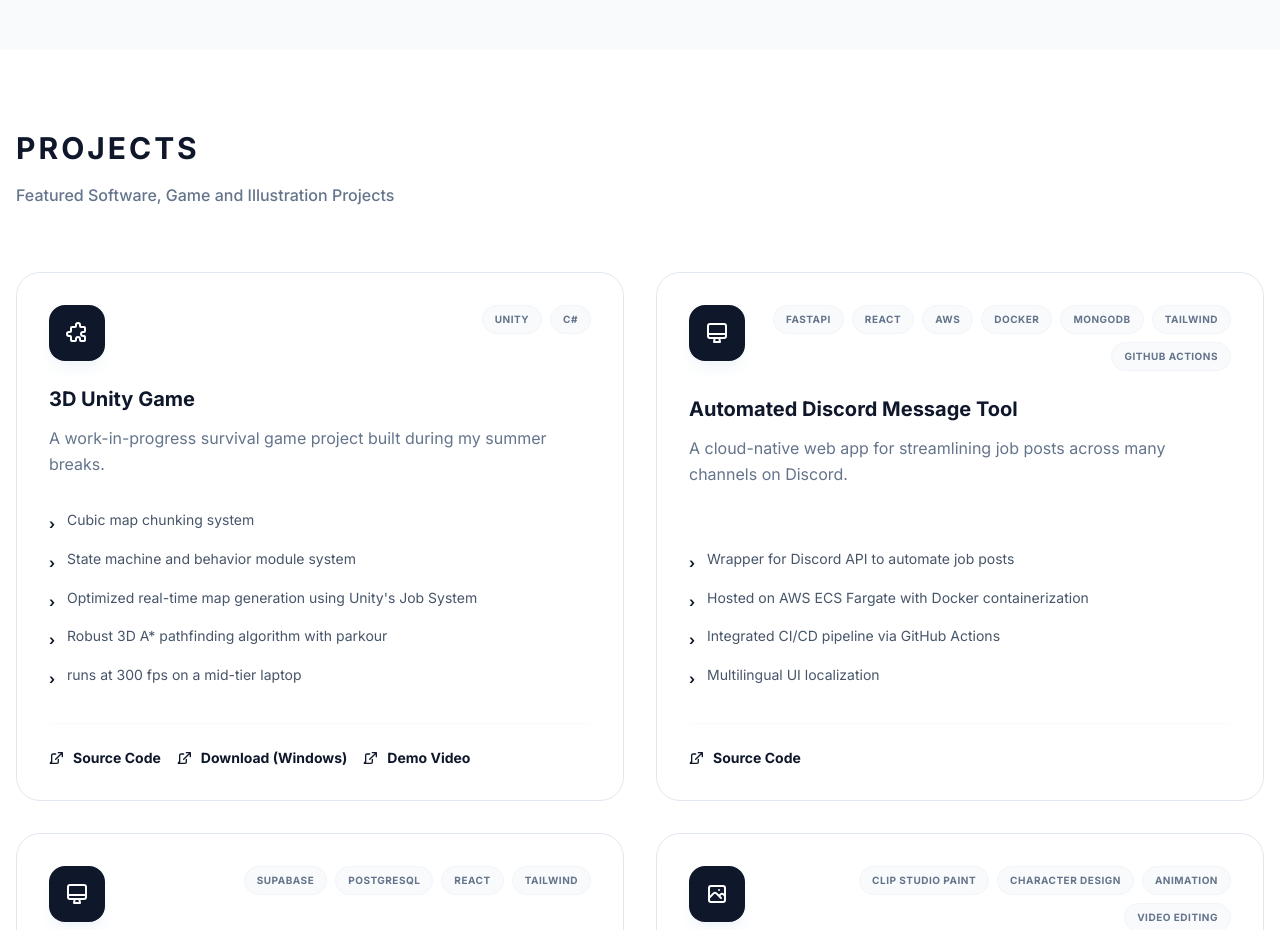
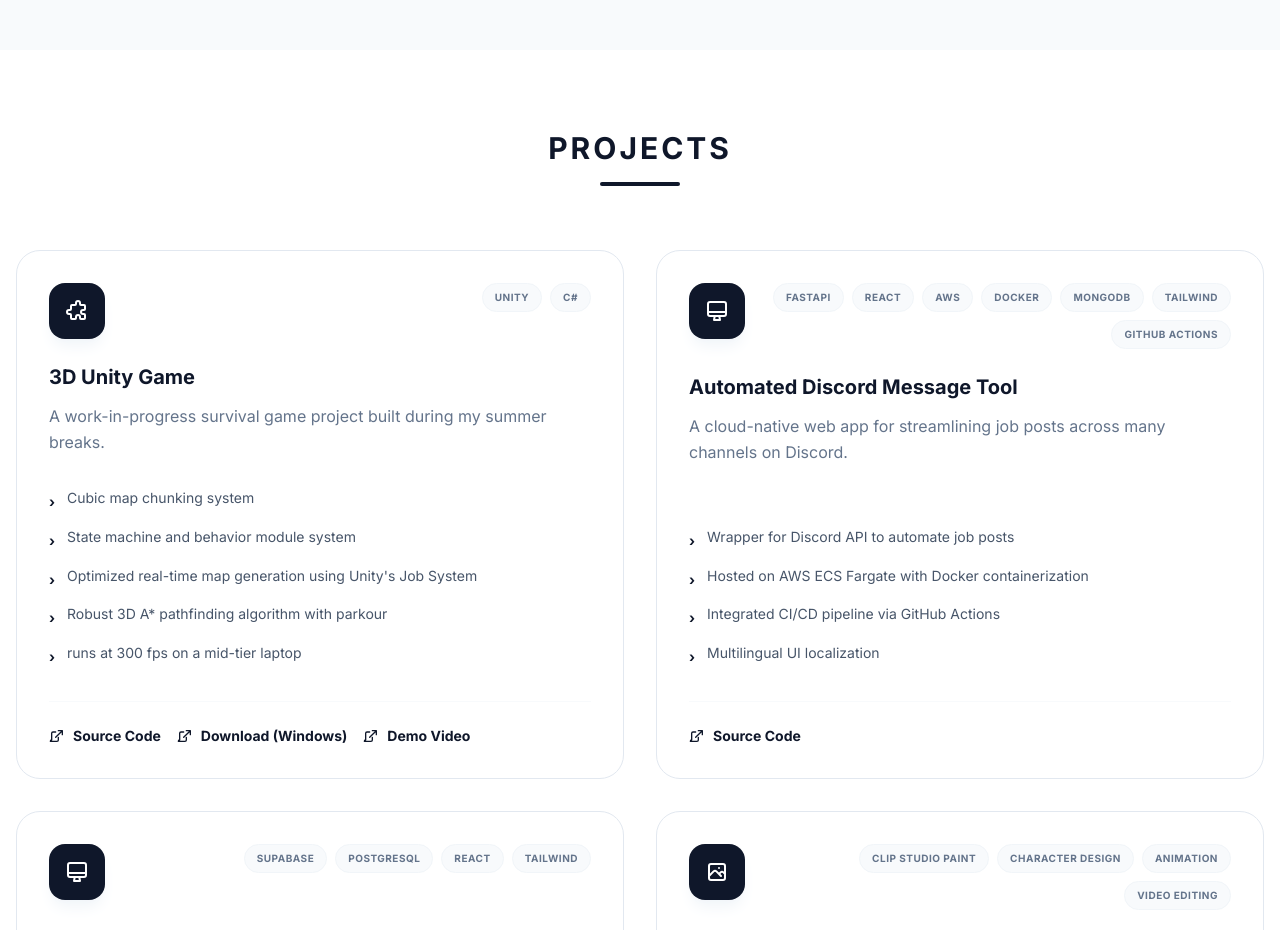
Before and after one commit to ilmn25/ilmn25, a React (Vite) app: page / in a window 1280 px wide. Shown: the part 2780-3710 px from the top of the page. Built offline with nearby package versions, Linux system fonts and the light colour scheme.

Commit message:
feat: Improve project display and layout
Adjusts the ProjectCard title size for better readability on smaller screens and centers the Projects section heading with a decorative underline. This enhances the overall visual presentation of the portfolio's project showcase.

```diff
--- a/App.tsx
+++ b/App.tsx
@@ -205,11 +205,9 @@ const App: React.FC = () => {
       {/* Projects Section */}
       <section id="projects" className="py-20 px-4 scroll-mt-20">
         <div className="max-w-7xl mx-auto">
-          <div className="flex flex-col md:flex-row justify-between items-end mb-16 gap-4">
-            <div>
-              <h2 className="text-3xl font-bold mb-4 text-slate-900 uppercase tracking-widest">Projects</h2>
-              <p className="text-slate-500 leading-relaxed font-medium">Featured Software, Game and Illustration Projects</p>
-            </div>
+          <div className="text-center mb-16">
+            <h2 className="text-3xl font-bold mb-4 text-slate-900 uppercase tracking-widest">Projects</h2>
+            <div className="h-1 w-20 bg-slate-900 mx-auto rounded-full"></div>
           </div>
 
           <div className="grid grid-cols-1 md:grid-cols-2 lg:grid-cols-2 gap-8">
--- a/components/ProjectCard.tsx
+++ b/components/ProjectCard.tsx
@@ -1,3 +1,4 @@
+
 import React from 'react';
 import { Project } from '../types';
 
@@ -27,7 +28,7 @@ const ProjectCard: React.FC<ProjectCardProps> = ({ project }) => {
         </div>
       </div>
 
-      <h3 className="text-xl font-bold mb-3 text-slate-900 group-hover:text-slate-700 transition-colors">
+      <h3 className="text-lg md:text-xl font-bold mb-3 text-slate-900 group-hover:text-slate-700 transition-colors hyphens-auto">
         {project.title}
       </h3>
       <p className="text-slate-500 text-base mb-8 flex-grow leading-relaxed">
```
